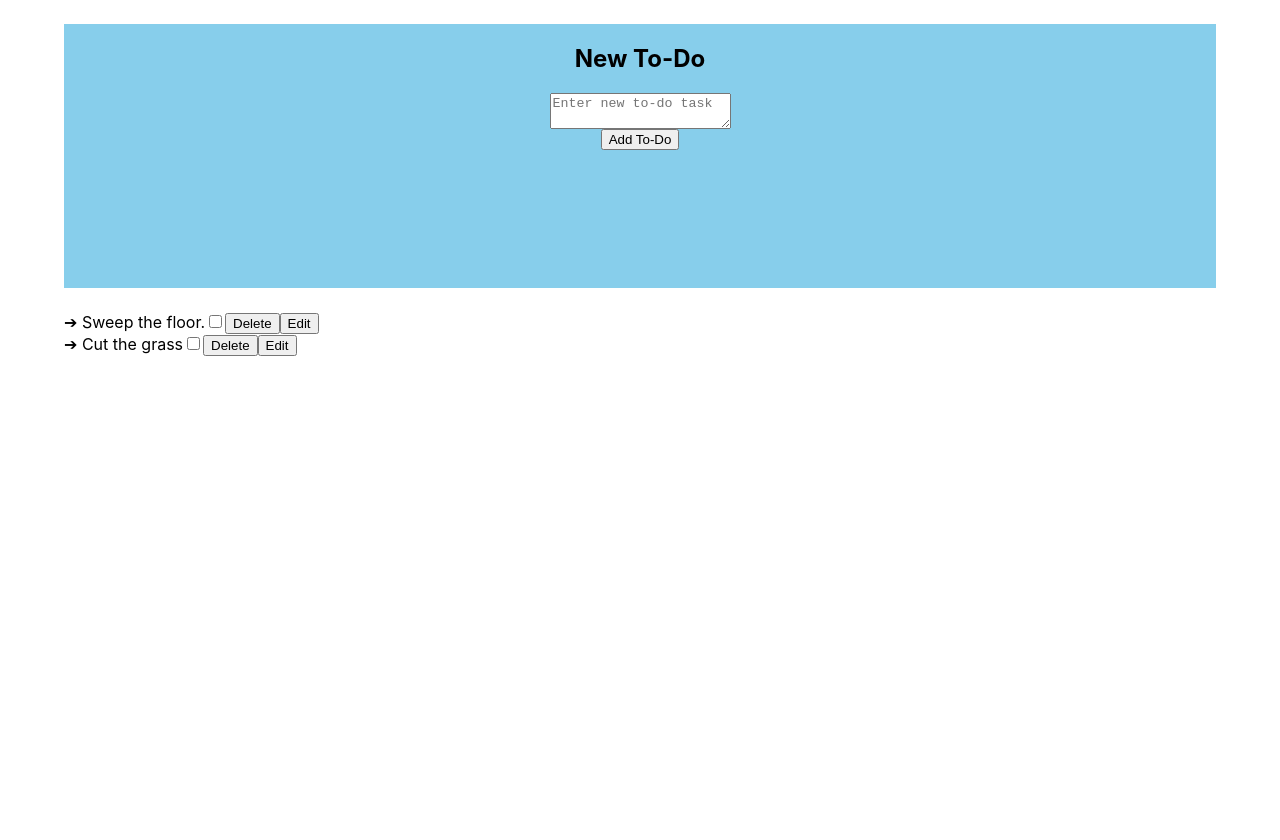
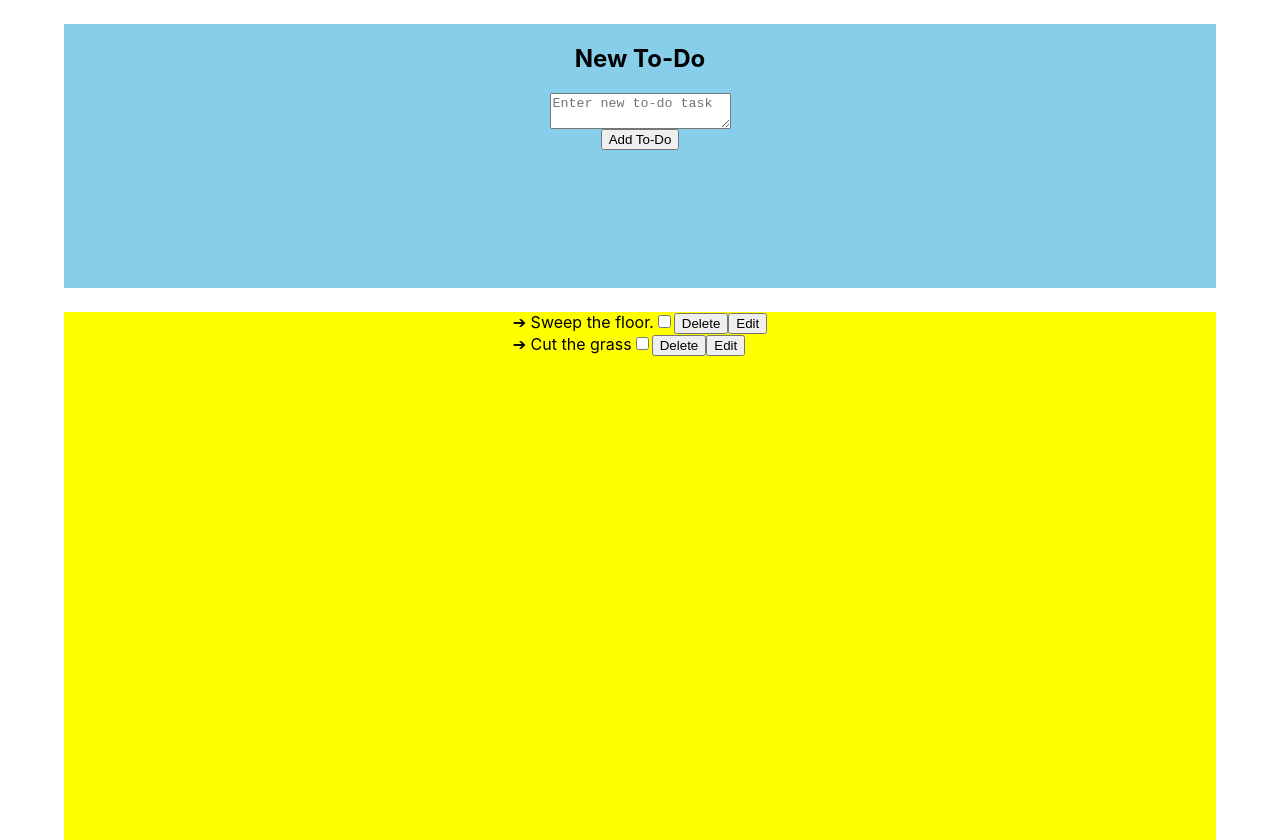
Before and after one commit to alricf/to-do, a React (Create React App) app: page / in a window 1280 px wide. Before the commit the page ends 800 px from the top, so only its background shows below. Built offline with nearby package versions, Linux system fonts and the light colour scheme.

Commit message:
Styling and formatting to-do-list section

```diff
--- a/src/App.css
+++ b/src/App.css
@@ -13,7 +13,6 @@ ul {
 section {
   margin-top: 1.5rem;
   width: 90vw;
-  height: 33vh;
 }
 
 .new-to-do {
@@ -21,4 +20,13 @@ section {
   flex-direction: column;
   align-items: center;
   background-color: skyblue;
+  height: 33vh;
 }
+
+.to-do-list {
+  display: flex;
+  flex-direction: column;
+  align-items: center;
+  height: 66vh;
+  background-color: yellow;
+}
```
